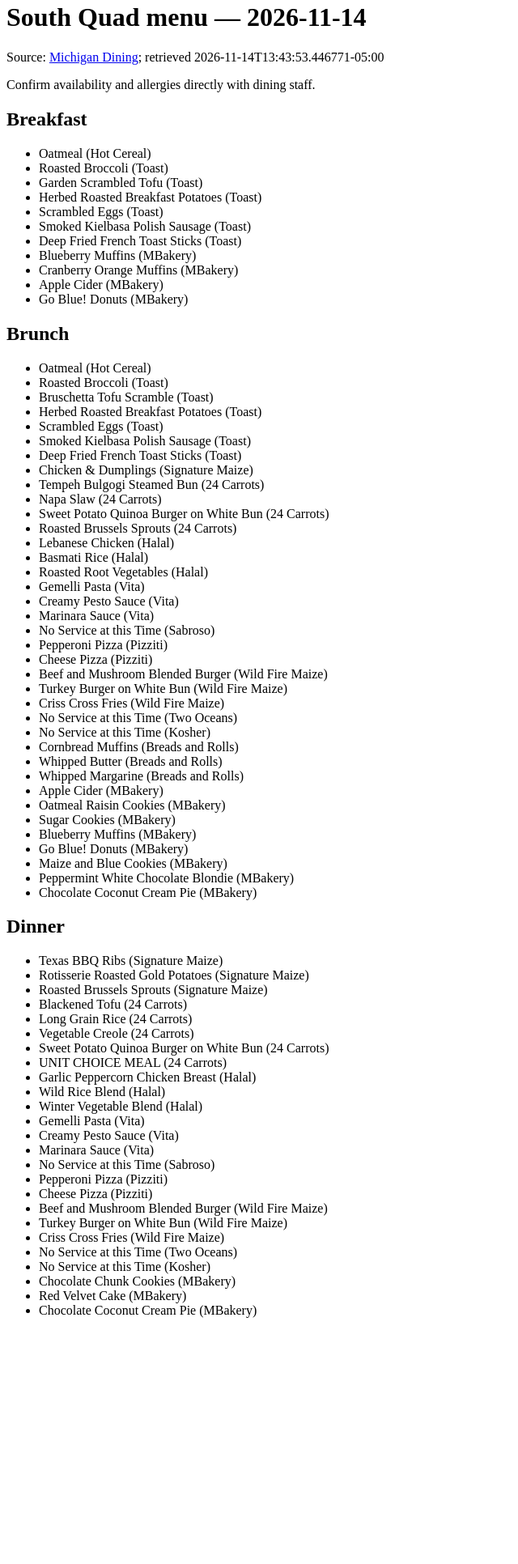
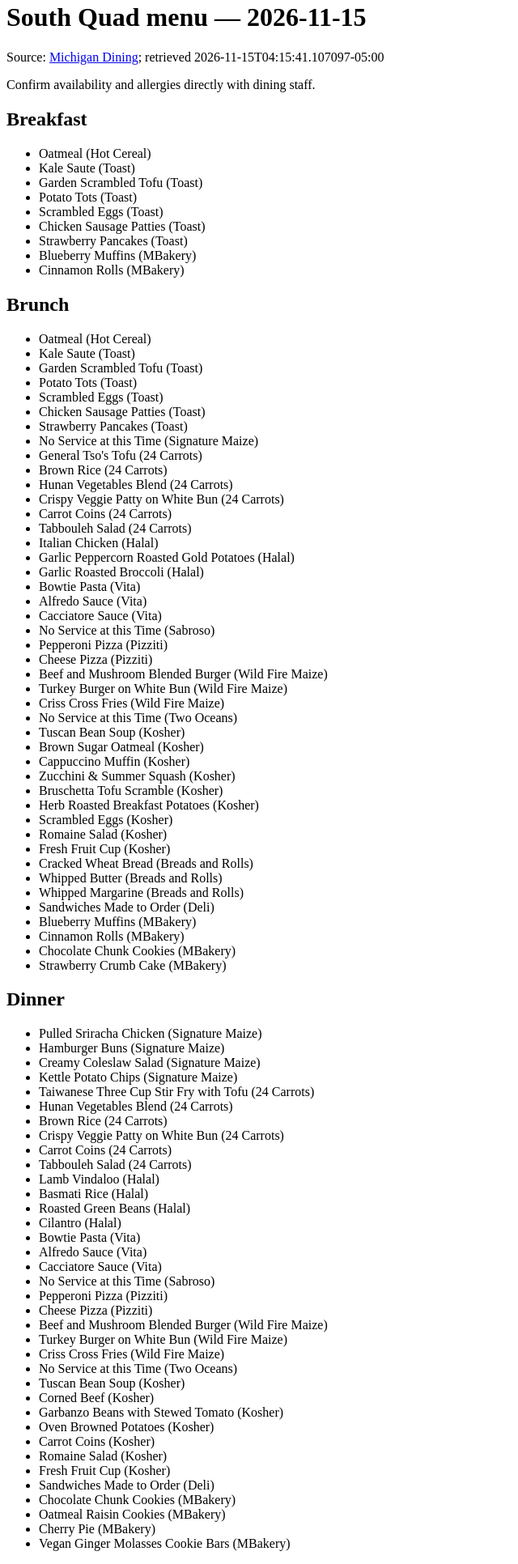
Before and after one commit to bigboyjohn238/south-quad-menu, a plain HTML site: page docs/index.html in a window 1280 px wide. Shown: the part 18-1950 px from the top of the page at 81% size, without its empty margins (0-640 px from the left). Before the commit the page ends 1662 px from the top, so only its background shows below. Drawn offline with Linux system fonts and the light colour scheme.

Commit message:
Publish current South Quad menu

```diff
--- a/docs/index.html
+++ b/docs/index.html
@@ -1,41 +1,41 @@
 <!doctype html><html lang='en'><head><meta charset='utf-8'>
 <meta name='viewport' content='width=device-width,initial-scale=1'>
 <title>South Quad Daily Menu</title></head><body>
-<h1>South Quad menu — 2026-11-14</h1>
-<p>Source: <a href='https://dining.umich.edu/menus-locations/dining-halls/south-quad/?menuDate=2026-11-14'>Michigan Dining</a>; retrieved 2026-11-14T13:43:53.446771-05:00</p>
+<h1>South Quad menu — 2026-11-15</h1>
+<p>Source: <a href='https://dining.umich.edu/menus-locations/dining-halls/south-quad/?menuDate=2026-11-15'>Michigan Dining</a>; retrieved 2026-11-15T04:15:41.107097-05:00</p>
 <p>Confirm availability and allergies directly with dining staff.</p>
 <h2>Breakfast</h2><ul>
 <li>Oatmeal (Hot Cereal)</li>
-<li>Roasted Broccoli (Toast)</li>
+<li>Kale Saute (Toast)</li>
 <li>Garden Scrambled Tofu (Toast)</li>
-<li>Herbed Roasted Breakfast Potatoes (Toast)</li>
+<li>Potato Tots (Toast)</li>
 <li>Scrambled Eggs (Toast)</li>
-<li>Smoked Kielbasa Polish Sausage (Toast)</li>
-<li>Deep Fried French Toast Sticks (Toast)</li>
+<li>Chicken Sausage Patties (Toast)</li>
+<li>Strawberry Pancakes (Toast)</li>
 <li>Blueberry Muffins (MBakery)</li>
-<li>Cranberry Orange Muffins (MBakery)</li>
-<li>Apple Cider (MBakery)</li>
-<li>Go Blue! Donuts (MBakery)</li>
+<li>Cinnamon Rolls (MBakery)</li>
 </ul>
 <h2>Brunch</h2><ul>
 <li>Oatmeal (Hot Cereal)</li>
-<li>Roasted Broccoli (Toast)</li>
-<li>Bruschetta Tofu Scramble (Toast)</li>
-<li>Herbed Roasted Breakfast Potatoes (Toast)</li>
+<li>Kale Saute (Toast)</li>
+<li>Garden Scrambled Tofu (Toast)</li>
+<li>Potato Tots (Toast)</li>
 <li>Scrambled Eggs (Toast)</li>
-<li>Smoked Kielbasa Polish Sausage (Toast)</li>
-<li>Deep Fried French Toast Sticks (Toast)</li>
-<li>Chicken &amp; Dumplings (Signature Maize)</li>
-<li>Tempeh Bulgogi Steamed Bun (24 Carrots)</li>
-<li>Napa Slaw (24 Carrots)</li>
-<li>Sweet Potato Quinoa Burger on White Bun (24 Carrots)</li>
-<li>Roasted Brussels Sprouts (24 Carrots)</li>
-<li>Lebanese Chicken (Halal)</li>
-<li>Basmati Rice (Halal)</li>
-<li>Roasted Root Vegetables (Halal)</li>
-<li>Gemelli Pasta (Vita)</li>
-<li>Creamy Pesto Sauce (Vita)</li>
-<li>Marinara Sauce (Vita)</li>
+<li>Chicken Sausage Patties (Toast)</li>
+<li>Strawberry Pancakes (Toast)</li>
+<li>No Service at this Time (Signature Maize)</li>
+<li>General Tso&#x27;s Tofu (24 Carrots)</li>
+<li>Brown Rice (24 Carrots)</li>
+<li>Hunan Vegetables Blend (24 Carrots)</li>
+<li>Crispy Veggie Patty on White Bun (24 Carrots)</li>
+<li>Carrot Coins (24 Carrots)</li>
+<li>Tabbouleh Salad (24 Carrots)</li>
+<li>Italian Chicken (Halal)</li>
+<li>Garlic Peppercorn Roasted Gold Potatoes (Halal)</li>
+<li>Garlic Roasted Broccoli (Halal)</li>
+<li>Bowtie Pasta (Vita)</li>
+<li>Alfredo Sauce (Vita)</li>
+<li>Cacciatore Sauce (Vita)</li>
 <li>No Service at this Time (Sabroso)</li>
 <li>Pepperoni Pizza (Pizziti)</li>
 <li>Cheese Pizza (Pizziti)</li>
@@ -43,34 +43,42 @@
 <li>Turkey Burger on White Bun (Wild Fire Maize)</li>
 <li>Criss Cross Fries (Wild Fire Maize)</li>
 <li>No Service at this Time (Two Oceans)</li>
-<li>No Service at this Time (Kosher)</li>
-<li>Cornbread Muffins (Breads and Rolls)</li>
+<li>Tuscan Bean Soup (Kosher)</li>
+<li>Brown Sugar Oatmeal (Kosher)</li>
+<li>Cappuccino Muffin (Kosher)</li>
+<li>Zucchini &amp; Summer Squash (Kosher)</li>
+<li>Bruschetta Tofu Scramble (Kosher)</li>
+<li>Herb Roasted Breakfast Potatoes (Kosher)</li>
+<li>Scrambled Eggs (Kosher)</li>
+<li>Romaine Salad (Kosher)</li>
+<li>Fresh Fruit Cup (Kosher)</li>
+<li>Cracked Wheat Bread (Breads and Rolls)</li>
 <li>Whipped Butter (Breads and Rolls)</li>
 <li>Whipped Margarine (Breads and Rolls)</li>
-<li>Apple Cider (MBakery)</li>
-<li>Oatmeal Raisin Cookies (MBakery)</li>
-<li>Sugar Cookies (MBakery)</li>
+<li>Sandwiches Made to Order (Deli)</li>
 <li>Blueberry Muffins (MBakery)</li>
-<li>Go Blue! Donuts (MBakery)</li>
-<li>Maize and Blue Cookies (MBakery)</li>
-<li>Peppermint White Chocolate Blondie (MBakery)</li>
-<li>Chocolate Coconut Cream Pie (MBakery)</li>
+<li>Cinnamon Rolls (MBakery)</li>
+<li>Chocolate Chunk Cookies (MBakery)</li>
+<li>Strawberry Crumb Cake (MBakery)</li>
 </ul>
 <h2>Dinner</h2><ul>
-<li>Texas BBQ Ribs (Signature Maize)</li>
-<li>Rotisserie Roasted Gold Potatoes (Signature Maize)</li>
-<li>Roasted Brussels Sprouts (Signature Maize)</li>
-<li>Blackened Tofu (24 Carrots)</li>
-<li>Long Grain Rice (24 Carrots)</li>
-<li>Vegetable Creole (24 Carrots)</li>
-<li>Sweet Potato Quinoa Burger on White Bun (24 Carrots)</li>
-<li>UNIT CHOICE MEAL (24 Carrots)</li>
-<li>Garlic Peppercorn Chicken Breast (Halal)</li>
-<li>Wild Rice Blend (Halal)</li>
-<li>Winter Vegetable Blend (Halal)</li>
-<li>Gemelli Pasta (Vita)</li>
-<li>Creamy Pesto Sauce (Vita)</li>
-<li>Marinara Sauce (Vita)</li>
+<li>Pulled Sriracha Chicken (Signature Maize)</li>
+<li>Hamburger Buns (Signature Maize)</li>
+<li>Creamy Coleslaw Salad (Signature Maize)</li>
+<li>Kettle Potato Chips (Signature Maize)</li>
+<li>Taiwanese Three Cup Stir Fry with Tofu (24 Carrots)</li>
+<li>Hunan Vegetables Blend (24 Carrots)</li>
+<li>Brown Rice (24 Carrots)</li>
+<li>Crispy Veggie Patty on White Bun (24 Carrots)</li>
+<li>Carrot Coins (24 Carrots)</li>
+<li>Tabbouleh Salad (24 Carrots)</li>
+<li>Lamb Vindaloo (Halal)</li>
+<li>Basmati Rice (Halal)</li>
+<li>Roasted Green Beans (Halal)</li>
+<li>Cilantro (Halal)</li>
+<li>Bowtie Pasta (Vita)</li>
+<li>Alfredo Sauce (Vita)</li>
+<li>Cacciatore Sauce (Vita)</li>
 <li>No Service at this Time (Sabroso)</li>
 <li>Pepperoni Pizza (Pizziti)</li>
 <li>Cheese Pizza (Pizziti)</li>
@@ -78,9 +86,17 @@
 <li>Turkey Burger on White Bun (Wild Fire Maize)</li>
 <li>Criss Cross Fries (Wild Fire Maize)</li>
 <li>No Service at this Time (Two Oceans)</li>
-<li>No Service at this Time (Kosher)</li>
+<li>Tuscan Bean Soup (Kosher)</li>
+<li>Corned Beef (Kosher)</li>
+<li>Garbanzo Beans with Stewed Tomato (Kosher)</li>
+<li>Oven Browned Potatoes (Kosher)</li>
+<li>Carrot Coins (Kosher)</li>
+<li>Romaine Salad (Kosher)</li>
+<li>Fresh Fruit Cup (Kosher)</li>
+<li>Sandwiches Made to Order (Deli)</li>
 <li>Chocolate Chunk Cookies (MBakery)</li>
-<li>Red Velvet Cake (MBakery)</li>
-<li>Chocolate Coconut Cream Pie (MBakery)</li>
+<li>Oatmeal Raisin Cookies (MBakery)</li>
+<li>Cherry Pie (MBakery)</li>
+<li>Vegan Ginger Molasses Cookie Bars (MBakery)</li>
 </ul>
 </body></html>
```
Also changed, not shown: docs/today.json, 1 other file.
